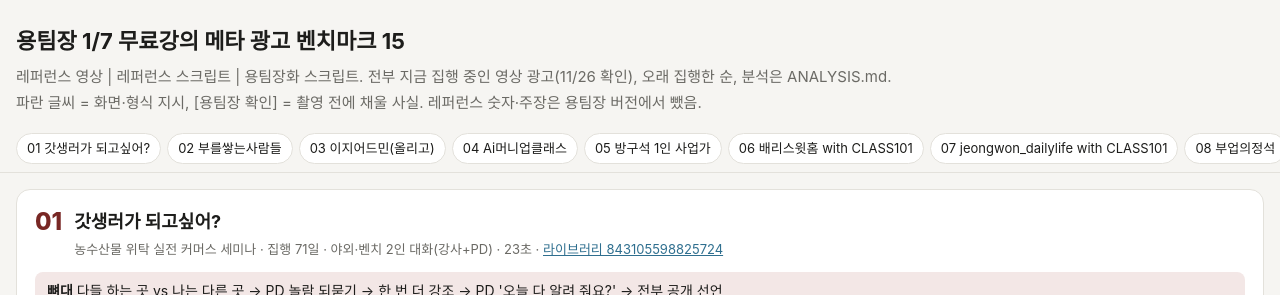
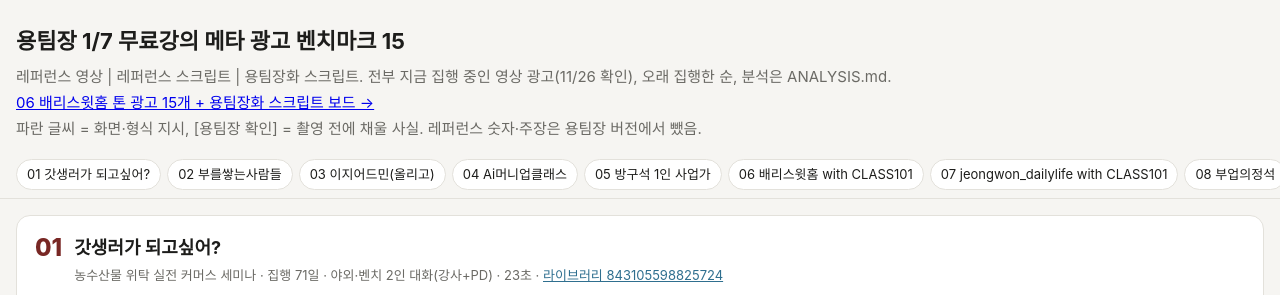
Before and after one commit to yongteamjang/yongteamjang.github.io, a plain HTML site: page free-lecture-ad-bench/index.html in a window 1280 px wide. Shown: the top 295 px of the page. Drawn offline with Linux system fonts and the light colour scheme.

Commit message:
무료강의 광고 보드: 06 톤 보드 링크

```diff
--- a/free-lecture-ad-bench/index.html
+++ b/free-lecture-ad-bench/index.html
@@ -24,6 +24,7 @@ h2{margin:0;font-size:18px} .meta{margin:2px 0 0;color:var(--mute);font-size:13p
 </style></head><body>
 <div class="top"><h1>용팀장 1/7 무료강의 메타 광고 벤치마크 15</h1>
 <p>레퍼런스 영상 | 레퍼런스 스크립트 | 용팀장화 스크립트. 전부 지금 집행 중인 영상 광고(11/26 확인), 오래 집행한 순, 분석은 ANALYSIS.md.</p>
+<p><a href="similar/">06 배리스윗홈 톤 광고 15개 + 용팀장화 스크립트 보드 →</a></p>
 <p>파란 글씨 = 화면·형식 지시, [용팀장 확인] = 촬영 전에 채울 사실. 레퍼런스 숫자·주장은 용팀장 버전에서 뺐음.</p></div>
 <nav><a href="#ad1">01 갓생러가 되고싶어?</a><a href="#ad2">02 부를쌓는사람들</a><a href="#ad3">03 이지어드민(올리고)</a><a href="#ad4">04 Ai머니업클래스</a><a href="#ad5">05 방구석 1인 사업가</a><a href="#ad6">06 배리스윗홈 with CLASS101</a><a href="#ad7">07 jeongwon_dailylife with CLASS101</a><a href="#ad8">08 부업의정석</a><a href="#ad9">09 시그마클래스</a><a href="#ad10">10 코주부클래스</a><a href="#ad11">11 하루한시간 클래스</a><a href="#ad12">12 크레토비클래스</a><a href="#ad13">13 터닝포인트스쿨</a><a href="#ad14">14 돈스나이퍼</a><a href="#ad15">15 온고</a></nav>
 <main>
```
